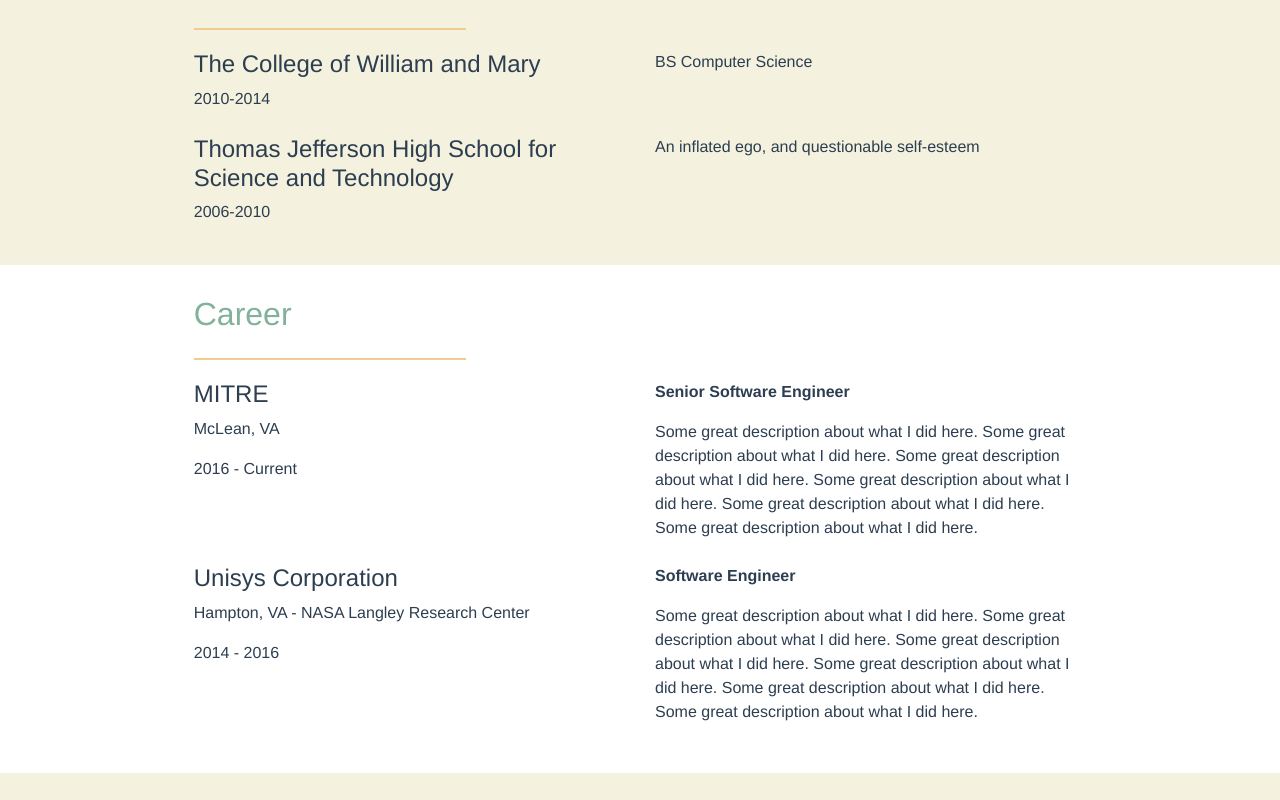
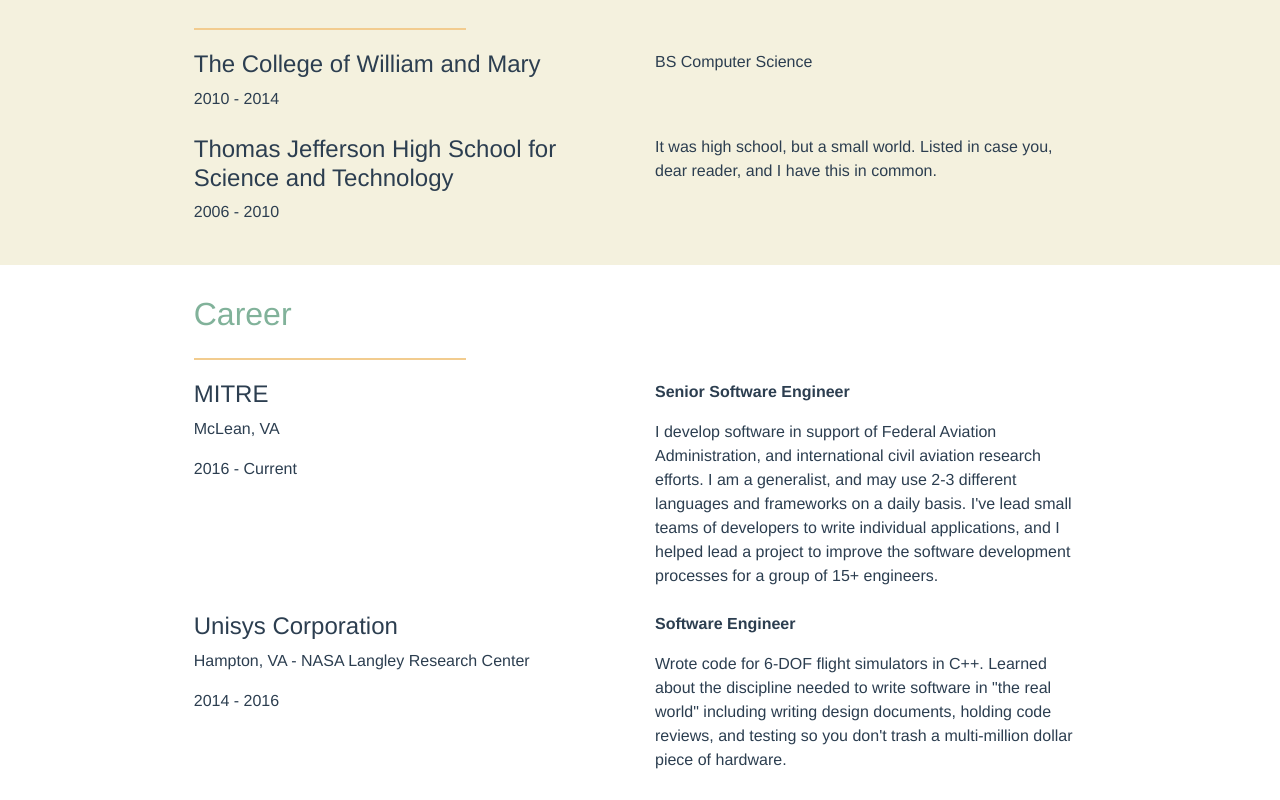
Before and after one commit to dcdrake/resume, a Vue app: page / in a window 1280 px wide. Shown: the part 340-1140 px from the top of the page. Built offline with nearby package versions, Linux system fonts and the light colour scheme.

Commit message:
update descriptions of jobs

```diff
--- a/src/views/Home.vue
+++ b/src/views/Home.vue
@@ -37,7 +37,7 @@
         <b-row class="mb-2">
           <b-col class="text-left">
             <h4>The College of William and Mary</h4>
-            <p>2010-2014</p>
+            <p>2010 - 2014</p>
           </b-col>
           <b-col class="text-left">
             <p>BS Computer Science</p>
@@ -46,10 +46,13 @@
         <b-row>
           <b-col class="text-left">
             <h4>Thomas Jefferson High School for Science and Technology</h4>
-            <p>2006-2010</p>
+            <p>2006 - 2010</p>
           </b-col>
           <b-col class="text-left">
-            <p>An inflated ego, and questionable self-esteem</p>
+            <p>
+              It was high school, but a small world. Listed in case you, dear
+              reader, and I have this in common.
+            </p>
           </b-col>
         </b-row>
       </b-col>
@@ -67,11 +70,12 @@
           <b-col class="text-left">
             <p><strong>Senior Software Engineer</strong></p>
             <p>
-              Some great description about what I did here. Some great
-              description about what I did here. Some great description about
-              what I did here. Some great description about what I did here.
-              Some great description about what I did here. Some great
-              description about what I did here.
+              I develop software in support of Federal Aviation Administration,
+              and international civil aviation research efforts. I am a
+              generalist, and may use 2-3 different languages and frameworks on
+              a daily basis. I've lead small teams of developers to write
+              individual applications, and I helped lead a project to improve
+              the software development processes for a group of 15+ engineers.
             </p>
           </b-col>
         </b-row>
@@ -84,11 +88,10 @@
           <b-col class="text-left">
             <p><strong>Software Engineer</strong></p>
             <p>
-              Some great description about what I did here. Some great
-              description about what I did here. Some great description about
-              what I did here. Some great description about what I did here.
-              Some great description about what I did here. Some great
-              description about what I did here.
+              Wrote code for 6-DOF flight simulators in C++. Learned about the
+              discipline needed to write software in "the real world" including
+              writing design documents, holding code reviews, and testing so you
+              don't trash a multi-million dollar piece of hardware.
             </p>
           </b-col>
         </b-row>
```
